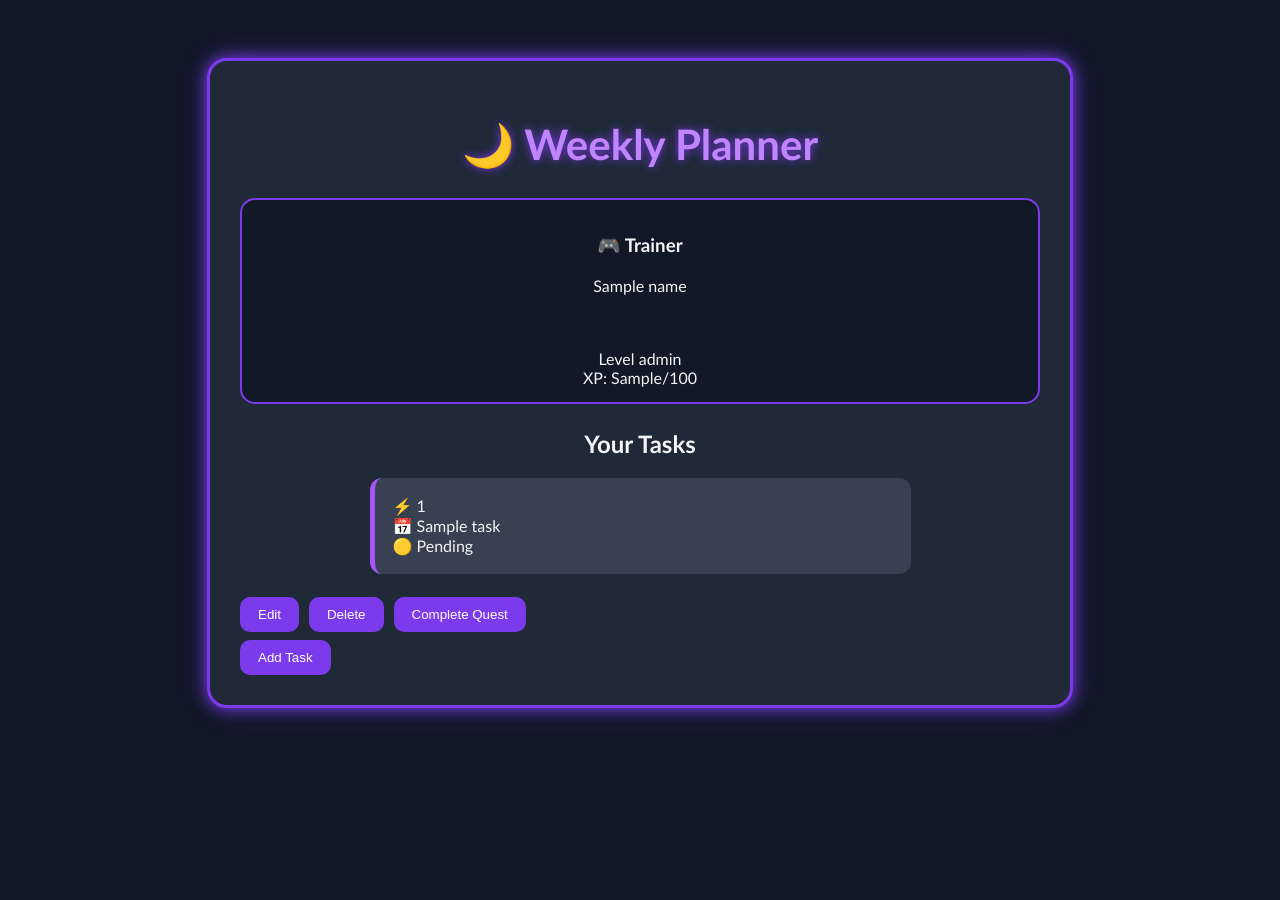
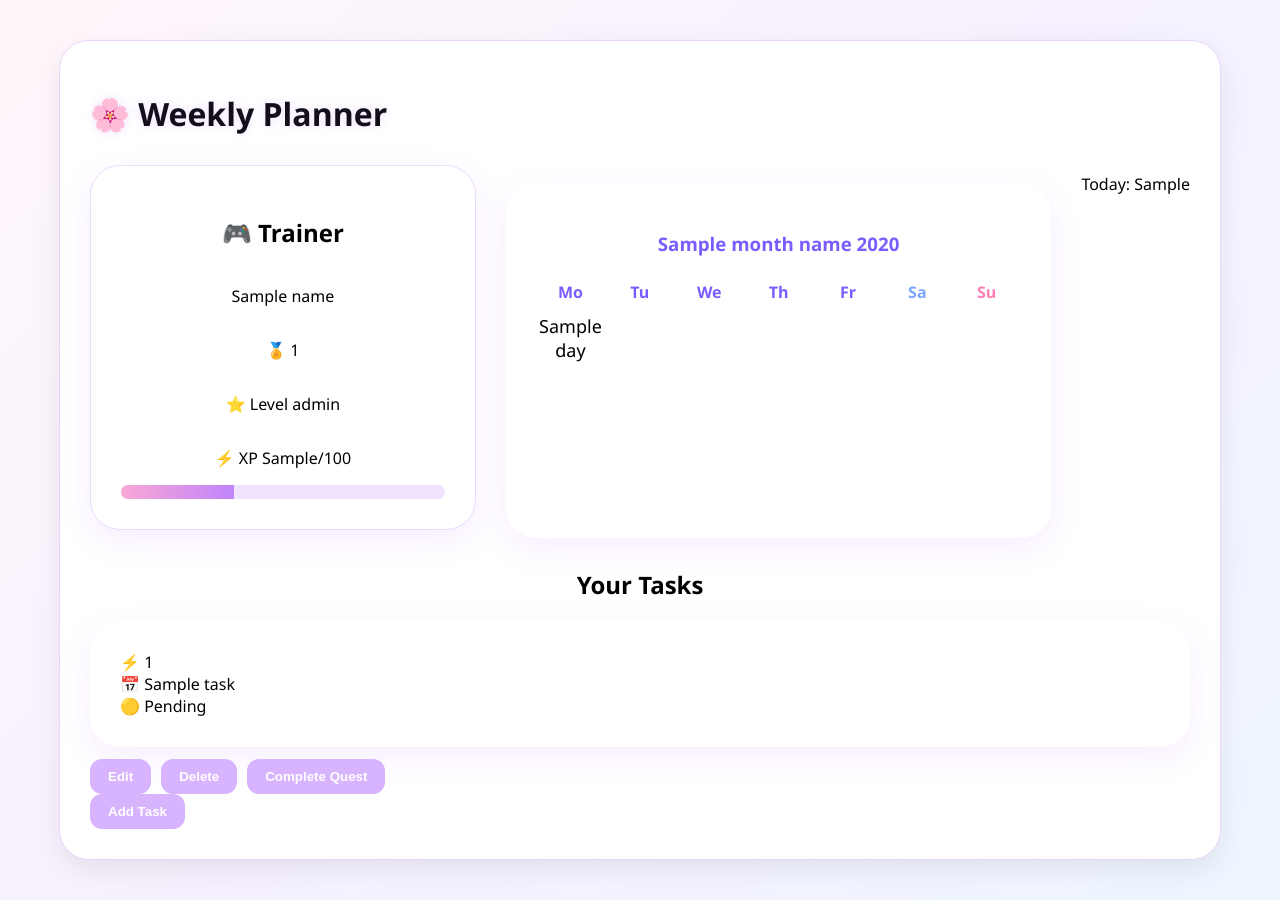
Before and after one commit to rbysheva/Weekly-planner-working-version, a FastAPI app: template templates/dashboard.html in a window 1280 px wide. Before the commit the page ends 723 px from the top, so only its background shows below. Run offline with FastAPI, Linux system fonts and the light colour scheme; the template is opened without the code that fills it: most values are stand-ins (such as "Sample title", 1, 10 or a date in 2020).

Commit message:
Fix dashboard calendar

```diff
--- a/main.py
+++ b/main.py
@@ -5,6 +5,8 @@ from fastapi.templating import Jinja2Templates
 from fastapi import Request
 from fastapi import Form
 from fastapi.responses import RedirectResponse
+import calendar
+from datetime import datetime
 
 app = FastAPI()
 
@@ -84,22 +86,35 @@ def login_user(
 
         task_conn.close()
 
+        current_date = datetime.now()
+
+        month_name = current_date.strftime("%B")
+        year = current_date.year
+        current_day = current_date.day
+
+        cal = calendar.monthcalendar(year, current_date.month)
+
         return templates.TemplateResponse(
              request=request,
             name="dashboard.html",
             context={
-                "request": {},
+                "request": request,
                 "name": user[1],
                 "user_id": user[0],
                 "tasks": tasks,
                 "xp": user[4],
-                "level": user[5]
+                "level": user[5],
+                "calendar": cal,
+                "month_name": month_name,
+                "year": year,
+                "current_day": current_day
             }
         )
 
-    return {
-        "message": "Invalid email or password"
-    }
+    return RedirectResponse(
+            url=f"/dashboard?user_id={user[0]}",
+            status_code=303
+        )
 
 @app.get("/add-task", response_class=HTMLResponse)
 def add_task_page(
@@ -117,6 +132,7 @@ def add_task_page(
 
 @app.get("/dashboard", response_class=HTMLResponse)
 def dashboard(
+
     request: Request,
     user_id: int
 ):
@@ -125,12 +141,39 @@ def dashboard(
     cursor = conn.cursor()
 
     cursor.execute(
-    "SELECT name FROM users WHERE id=?",
-    (user_id,)
+        "SELECT name, xp, level FROM users WHERE id=?",
+        (user_id,)
     )
+    user = cursor.fetchone()
 
-    user = cursor.fetchone()
     name = user[0]
+    xp = user[1]
+    level = user[2]
+
+    current_date = datetime.now()
+
+    month_name = current_date.strftime("%B")
+    year = current_date.year
+    current_day = current_date.day
+
+    cal = calendar.monthcalendar(year, current_date.month)
+
+    if level >= 50:
+        rank = "Pokemon Champion"
+    elif level >= 40:
+        rank = "Elite Four Member"
+    elif level >= 30:
+        rank = "Gym Leader"
+    elif level >= 20:
+        rank = "Gym Challenger"
+    elif level >= 15:
+        rank = "Expert Trainer"
+    elif level >= 10:
+        rank = "Ace Trainer"
+    elif level >= 5:
+        rank = "Rising Trainer"
+    else:
+        rank = "Pokemon Trainer"
 
     cursor.execute(
     "SELECT title, day, status FROM tasks WHERE user_id=?",
@@ -141,6 +184,9 @@ def dashboard(
 
     conn.close()
 
+    print("USER:", user)
+    print("TASKS:", tasks)
+
     return templates.TemplateResponse(
         request=request,
         name="dashboard.html",
@@ -148,7 +194,14 @@ def dashboard(
             "request": request,
             "tasks": tasks,
             "user_id": user_id,
-            "name": name
+            "name": name,
+            "xp": xp,
+            "level": level,
+            "rank": rank,
+            "calendar": cal,
+            "month_name": month_name,
+            "year": year,
+            "current_day": current_day
         }
     )
 
@@ -273,6 +326,48 @@ def complete_task(
         (title, user_id)
     )
 
+    cursor.execute(
+    """
+    UPDATE users
+    SET xp = xp + 10
+    WHERE id = ?
+    """,
+    (user_id,)
+    )
+    cursor.execute(
+    """
+    SELECT xp, level
+    FROM users
+    WHERE id = ?
+    """,
+    (user_id,)
+    )
+
+    cursor.execute(
+    """
+    SELECT xp, level
+    FROM users
+    WHERE id = ?
+    """,
+    (user_id,)
+    )
+
+    user = cursor.fetchone()
+
+    xp = user[0]
+    level = user[1]
+
+
+    if xp >= 100:
+        cursor.execute("""
+        UPDATE users
+        SET level = level + 1,
+            xp = 0
+        WHERE id = ?
+        """,
+        (user_id,)
+    )
+
     conn.commit()
     conn.close()
 
--- a/templates/dashboard.html
+++ b/templates/dashboard.html
@@ -5,41 +5,46 @@
 
     <style>
         body {
-            background: #111827;
-            color: #f3f4f6;
-            font-family: "Trebuchet MS", sans-serif;
+            background: linear-gradient(
+                135deg,
+                #fff7fb,
+                #f7f1ff,
+                #eef6ff
+            );
 
-            display: flex;
-            justify-content: center;
-            padding-top: 50px;
+            min-height:100vh;
+
+            font-family:'Segoe UI',sans-serif;
         }
 
-        .container {
-            width: 800px;
-            background: #1f2937;
-            border: 3px solid #7c3aed;
-            border-radius: 20px;
-            padding: 30px;
+        .container{
+            background: rgba(255,255,255,0.8);
+            backdrop-filter: blur(12px);
+            border:1px solid #e9d5ff;
+            border-radius:30px;
             box-shadow:
-                0 0 15px #7c3aed,
-                0 0 30px rgba(124,58,237,0.3);
+            0 15px 40px rgba(139,92,246,.12);
+            padding:30px;
+            background:white;
+            border-radius:30px;
+            box-shadow:
+            0 10px 30px rgba(0,0,0,.08);
+            max-width:1100px;
+            margin:40px auto;
         }
 
-        button {
-            background: #7c3aed;
-            color: white;
-            border: none;
-            padding: 10px 18px;
-            border-radius: 10px;
-            margin-top: 8px;
-            cursor: pointer;
-            transition: 0.3s;
+        button{
+            background:#d8b4fe;
+            color:white;
+            border:none;
+            border-radius:12px;
+            padding:10px 18px;
+            font-weight:bold;
         }
 
-        button:hover {
-            background: #9333ea;
-
-            box-shadow: 0 0 10px #9333ea;
+        button:hover{
+            transform:translateY(-2px);
+            background:#c084fc;
         }
 
         .buttons {
@@ -48,39 +53,143 @@
             margin-top: 12px;
         }
 
-        .task-card {
-            background: #374151;
-            border-left: 5px solid #a855f7;
-            border-radius: 12px;
-            padding: 18px;
-            margin: 15px auto;
-            max-width: 500px;
-            text-align: left;
+        .task-card{
+             background:white;
+            border-radius:20px;
+            padding:20px;
+            box-shadow:0 8px 25px rgba(200,150,255,.15);
+            transition:.3s;
         }
 
         .task-card:hover {
-            transform: translateY(-3px);
-            box-shadow: 0 0 15px #9333ea;
+            transform:translateY(-4px);
         }
 
-        h1 {
-            text-align: center;
-            color: #c084fc;
-            font-size: 42px;
-            text-shadow: 0 0 10px #7c3aed;
+        h1{
+            color:#120f1a;
+            text-shadow:
+            0 0 10px rgba(192,132,252,.25);
         }
 
         h2 {
             text-align: center;
         }
 
-        .trainer-card {
-            background: #111827;
-            border: 2px solid #7c3aed;
-            border-radius: 15px;
-            padding: 15px;
-            margin-bottom: 25px;
+        .trainer-card{
+            background:#fff9fd;
+            border: 1px solid #eadcff;
+            border-radius: 20px;
+            padding: 25px;
             text-align: center;
+            margin-bottom: 30px;
+            margin: 8px 0;
+            box-shadow: 0 8px 20px rgba(0,0,0,0.05);
+            flex:1;
+            display:flex;
+            flex-direction:column;
+            justify-content:center;
+            width: 280px;
+            min-height: 260px;
+        }
+
+        .xp-bar{
+            width:100%;
+            height:14px;
+            background:#f0e4ff;
+
+            border-radius:20px;
+            overflow:hidden;
+        }
+
+        .xp-fill{
+            width:35%;
+            height:100%;
+
+            background:linear-gradient(
+                90deg,
+                #f9a8d4,
+                #c084fc
+            );
+        }
+
+        .calendar-card{
+           background:#f8f3ff;
+            border-radius:25px;
+            padding:25px;
+            margin-top:25px;
+            box-shadow: 0 10px 30px rgba(200, 170, 255, 0.15);
+            flex:1.5;
+            text-align:center;
+            width: 500px;
+        }
+
+        .calendar-card h3{
+            text-align:center;
+            color:#7b5cff;
+            margin-bottom:15px;
+        }
+
+        .calendar-table{
+            width:100%;
+            border-collapse:collapse;
+            table-layout:fixed;
+        }
+
+        .calendar-table th{
+            color:#7b5cff;
+            padding:10px;
+        }
+
+        .calendar-table td{
+            width:40px;
+            height:40px;
+            text-align:center;
+            vertical-align:middle;
+            border-radius:50%;
+            transition:0.2s;
+            font-size:18px;
+            font-weight:500;
+            cursor:pointer;
+        }
+
+        .calendar-table td:hover{
+            background:#ffdfef;
+            transform:scale(1.05);
+            border-radius:50%;
+        }
+
+        .top-section{
+            display:flex;
+            gap:30px;
+            margin-bottom:30px;
+        }
+        .trainer-card,
+        .calendar-card,
+        .task-card{
+            background:white;
+            border-radius:30px;
+
+            box-shadow:
+                0 10px 30px rgba(201,132,252,0.15);
+
+            padding:30px;
+        }
+
+        .calendar-table th:nth-child(6),
+        .calendar-table td:nth-child(6){
+            color:#7aa7ff;
+        }
+
+        .calendar-table th:nth-child(7),
+        .calendar-table td:nth-child(7){
+            color:#ff7eb6;
+        }
+
+        .today{
+            background:hsl(250, 100%, 91%) !important;
+            color:white !important;
+            font-weight:bold;
+            border-radius:50%;
         }
     </style>
 </head>
@@ -88,17 +197,58 @@
 <body>
     <div class="container">
 
-        <h1>🌙 Weekly Planner</h1>
+        <h1>🌸 Weekly Planner</h1>
+
+    <div class="top-section">
 
         <div class="trainer-card">
-            <h3>🎮 Trainer</h3>
+
+            <h2>🎮 Trainer</h2>
             <p>{{ name }}</p>
-            <br><br>
-            Level {{ level }}
-            <br>
-            XP: {{ xp }}/100
+            <p>🏅 {{ rank }}</p>
+            <p>⭐ Level {{ level }}</p>
+            <p>⚡ XP {{ xp }}/100</p>
+            <div class="xp-bar">
+            <div class="xp-fill"></div>
+            </div>
         </div>
 
+        <div class="calendar-card">
+            <h3>{{ month_name }} {{ year }}</h3>
+
+            <table class="calendar-table">
+                <tr>
+                    <th>Mo</th>
+                    <th>Tu</th>
+                    <th>We</th>
+                    <th>Th</th>
+                    <th>Fr</th>
+                    <th>Sa</th>
+                    <th>Su</th>
+                </tr>
+
+                {% for week in calendar %}
+                <tr>
+                    {% for day in week %}
+                        {% if day == 0 %}
+                            <td></td>
+
+                        {% elif day == current_day %}
+                            <td class="today">{{ day }}</td>
+
+                        {% else %}
+                            <td>{{ day }}</td>
+
+                        {% endif %}
+                    {% endfor %}
+                </tr>
+                {% endfor %}
+            </table>
+
+        </div>
+        <p>Today: {{ current_day }}</p>
+
+    </div>
         <h2>Your Tasks</h2>
 
     {% if tasks %}
```
Also changed, not shown: check_db.py (+4 -3 lines), weekplanner.db.
